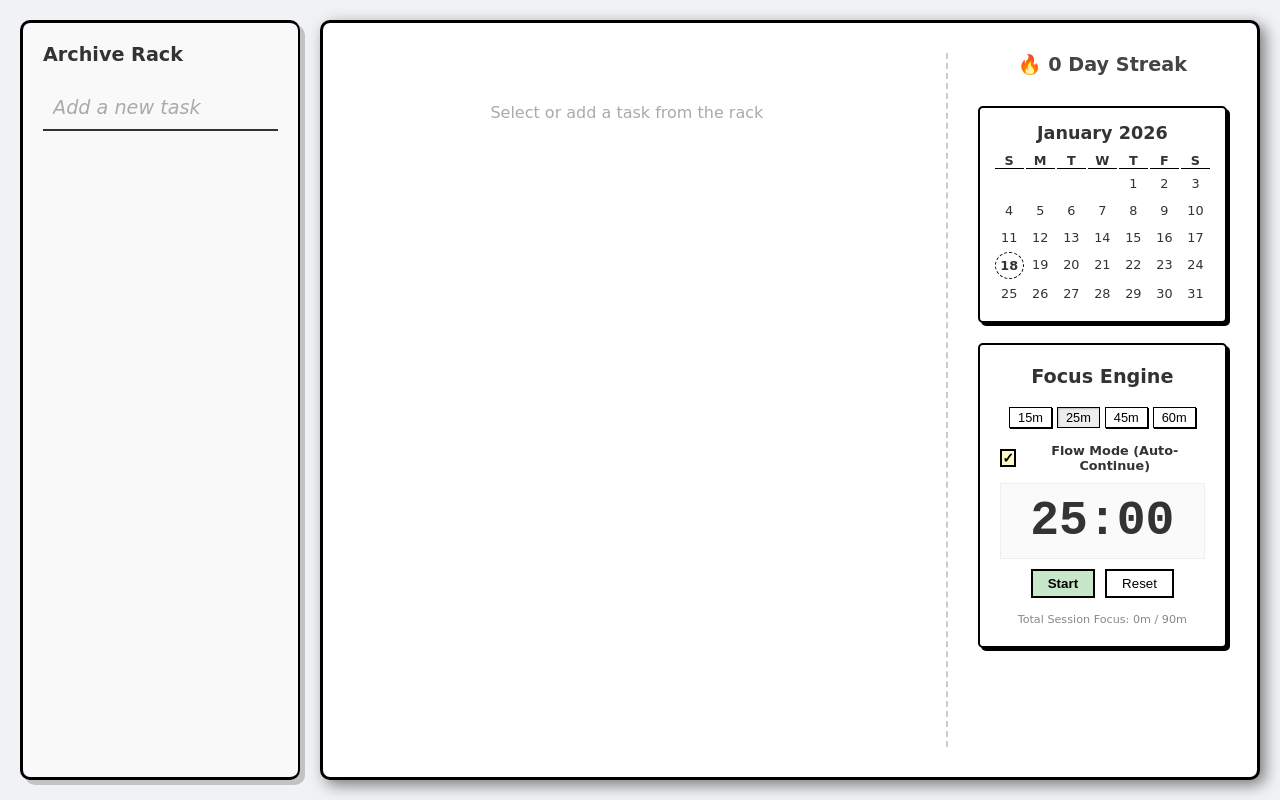
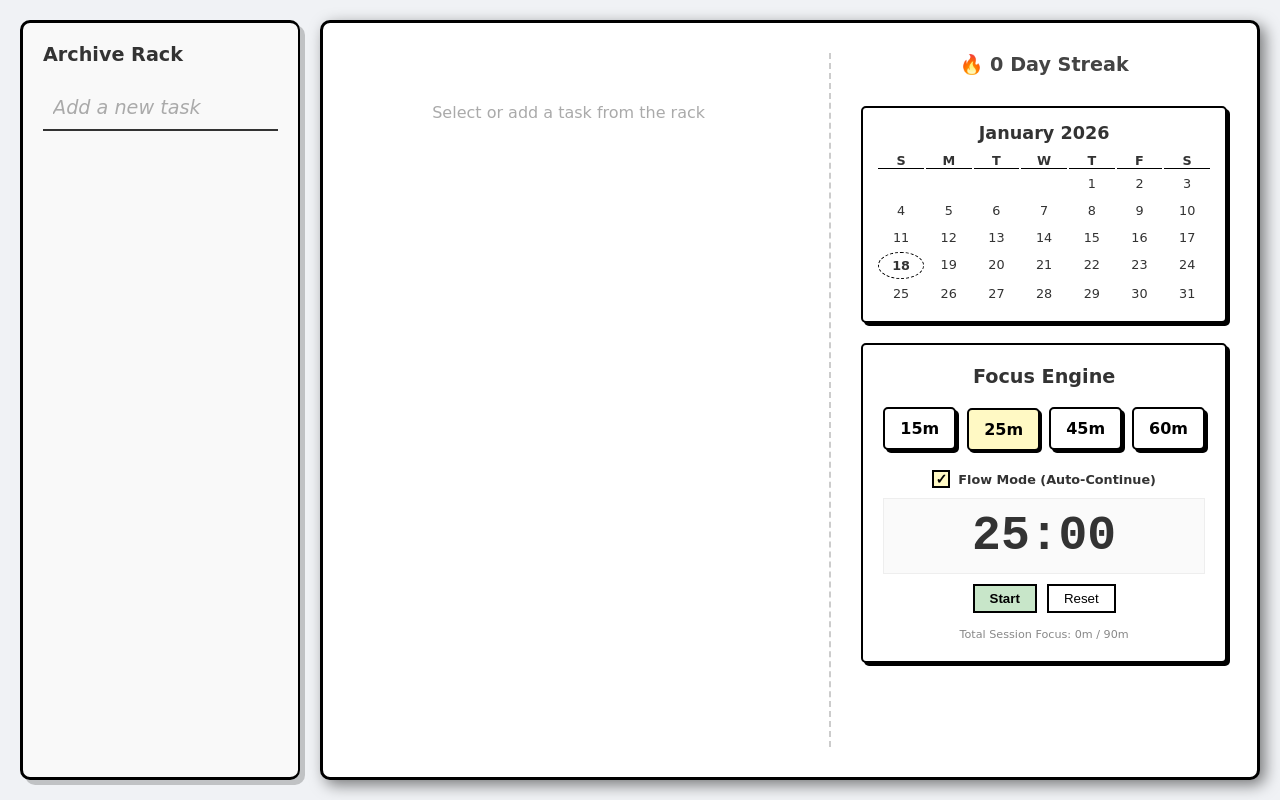
Before and after one commit to BayuuPermana/Paper-todo, a React (Vite) app: page / in a window 1280 px wide. Built offline with nearby package versions, Linux system fonts and the light colour scheme.

Commit message:
style: make Pomodoro preset buttons larger and more tactile

```diff
--- a/src/PomodoroTimer.jsx
+++ b/src/PomodoroTimer.jsx
@@ -85,19 +85,12 @@ function PomodoroTimer({ activeSubTaskName, onTaskComplete }) {
         </div>
       ) : (
         <>
-          <div style={{ display: 'flex', gap: '5px', justifyContent: 'center', marginBottom: '15px' }}>
+          <div style={{ display: 'flex', gap: '10px', justifyContent: 'center', marginBottom: '20px' }}>
             {PRESETS.map(p => (
               <button
                 key={p}
                 onClick={() => setSelectedPreset(p)}
-                style={{
-                  padding: '2px 8px',
-                  border: '1px solid black',
-                  backgroundColor: selectedPreset === p ? '#eee' : '#fff',
-                  cursor: 'pointer',
-                  fontSize: '0.8em',
-                  boxShadow: selectedPreset === p ? 'inset 1px 1px 2px rgba(0,0,0,0.2)' : '1px 1px 0px black'
-                }}
+                className={`preset-btn ${selectedPreset === p ? 'active' : ''}`}
               >
                 {p}m
               </button>
--- a/src/index.css
+++ b/src/index.css
@@ -447,3 +447,38 @@ body {
     .custom-checkbox:hover {
       box-shadow: 2px 2px 0px rgba(0,0,0,0.1);
     }
+
+    /* Preset Selection Buttons */
+    .preset-btn {
+      padding: 10px 15px;
+      border: 2px solid black;
+      border-radius: 5px;
+      background-color: #fff;
+      cursor: pointer;
+      font-family: inherit;
+      font-weight: bold;
+      font-size: 1em;
+      transition: all 0.1s;
+      box-shadow: 3px 3px 0px black;
+      display: flex;
+      align-items: center;
+      justify-content: center;
+      min-width: 60px;
+    }
+
+    .preset-btn:hover {
+      transform: translate(-1px, -1px);
+      box-shadow: 4px 4px 0px black;
+      background-color: #fdfdfd;
+    }
+
+    .preset-btn:active {
+      transform: translate(2px, 2px);
+      box-shadow: 1px 1px 0px black;
+    }
+
+    .preset-btn.active {
+      background-color: #fff9c4; /* Highlight color */
+      transform: translate(1px, 1px);
+      box-shadow: 2px 2px 0px black;
+    }
```
